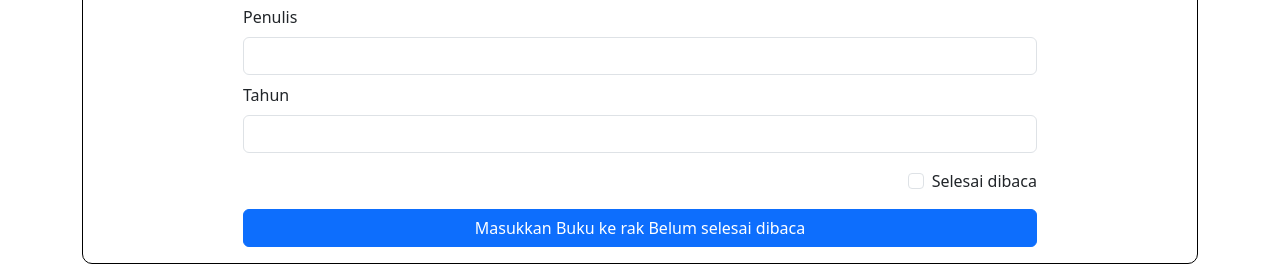
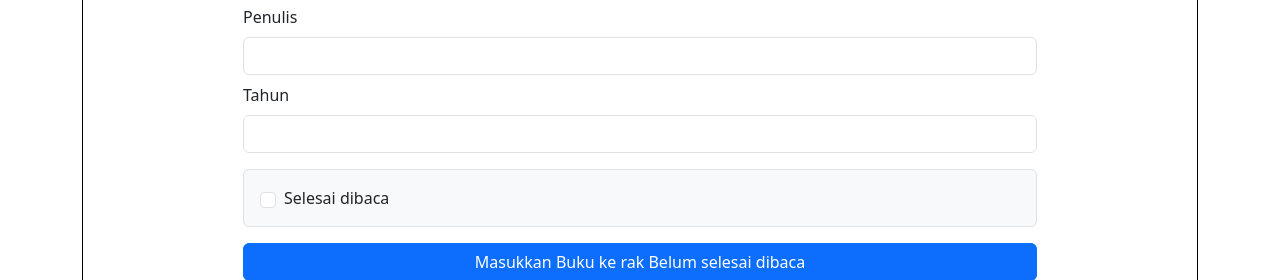
Before and after one commit to muhammadyamin1/bookshelf, a plain HTML site: page index.html in a window 1280 px wide. Shown: the part 272-552 px from the top of the page. Drawn offline with nearby package versions, Linux system fonts and the light colour scheme; some packages are replaced by stand-ins of ours; a script that the page names is missing.

Commit message:
Update Tampilan Form: Penambahan Kotak Checkbox

```diff
--- a/index.html
+++ b/index.html
@@ -33,8 +33,10 @@
                     <input id="inputBookYear" type="number" class="form-control" required>
                 </div>
                 <div class="d-flex justify-content-end mb-3">
-                    <input id="inputBookIsComplete" type="checkbox" class="form-check-input me-2">
-                    <label for="inputBookIsComplete" class="form-check-label">Selesai dibaca</label>
+                    <label for="inputBookIsComplete" class="p-3 border rounded bg-light d-flex align-items-center w-100" style="cursor: pointer;">
+                        <input id="inputBookIsComplete" type="checkbox" class="form-check-input me-2">
+                        <span class="mb-0">Selesai dibaca</span>
+                    </label>
                 </div>
                 <button id="bookSubmit" type="submit" class="btn btn-primary w-100">Masukkan Buku ke rak <span>Belum selesai dibaca</span></button>
             </form>
```
